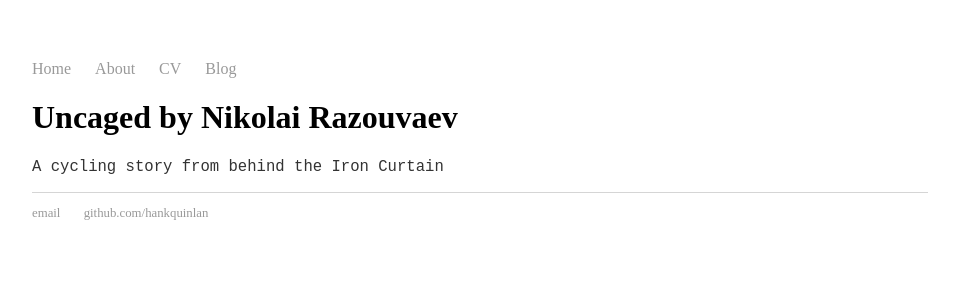
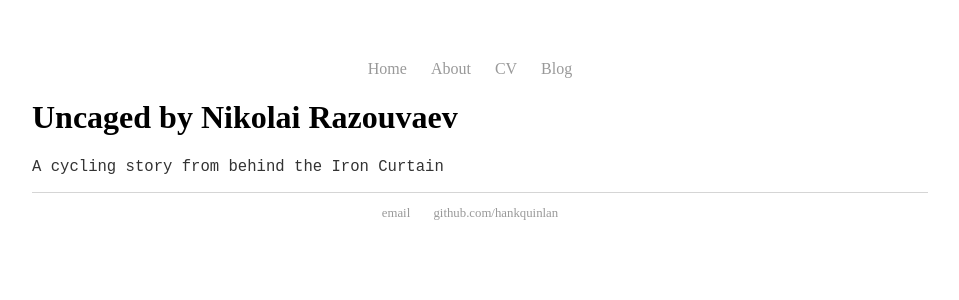
Before and after one commit to nkrzv/nkrzv.github.io, a Jekyll site: the page built from index.html, in a window 1280 px wide. Shown: the top 300 px of the page, without its empty margins (160-1119 px from the left). Built offline with Jekyll 4.4.1, drawn with Linux system fonts in a browser that asks for light colours.

Commit message:
Update main.css

```diff
--- a/css/main.css
+++ b/css/main.css
@@ -3,15 +3,14 @@ body {
     width: 70%;
 }
 nav ul, footer ul {
-    font-family: 'Sans-Serif';
     padding: 0px;
     list-style: none;
     font-weight: normal;
+    text-align: center;
 }
 nav ul li, footer ul li {
     display: inline;
     margin-right: 20px;
-    text-align: center;
 }
 a {
     text-decoration: none;
```
